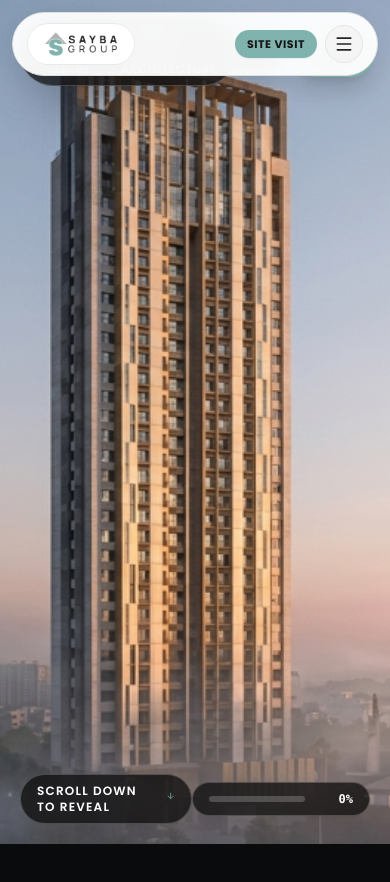
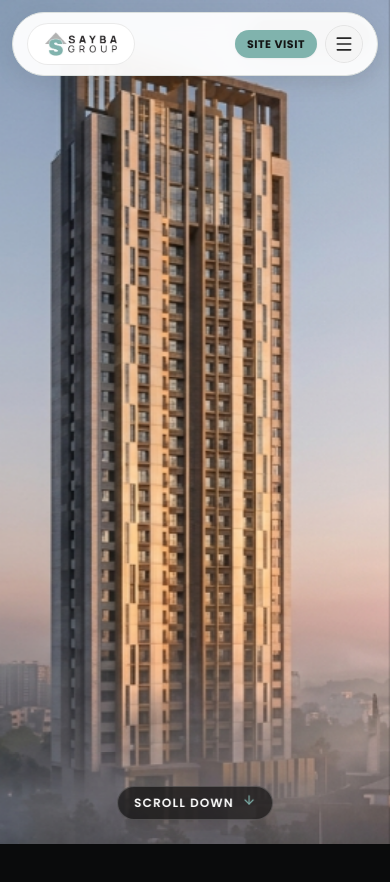
Before and after one commit to Denil980/sayba-group, a React (Vite) app: page / in a window 390 px wide. Shown: the top 882 px of the page. Built offline with nearby package versions, Linux system fonts and the light colour scheme; a web font is replaced by a local one.

Commit message:
Create clean scroll reveal: authentic tower with ultra-HD logo rising from ground to center

```diff
--- a/src/components/cinematic/TowerLogoCinematicReveal.tsx
+++ b/src/components/cinematic/TowerLogoCinematicReveal.tsx
@@ -1,7 +1,7 @@
-import React, { useRef, useState, useEffect, useMemo } from 'react';
+import React, { useRef, useState, useEffect } from 'react';
 import gsap from 'gsap';
 import { ScrollTrigger } from 'gsap/ScrollTrigger';
-import { ArrowDown, Play, Pause, RotateCcw } from 'lucide-react';
+import { ArrowDown } from 'lucide-react';
 
 if (typeof window !== 'undefined') {
   gsap.registerPlugin(ScrollTrigger);
@@ -18,14 +18,9 @@ export const TowerLogoCinematicReveal: React.FC<TowerLogoCinematicRevealProps> =
 }) => {
   const containerRef = useRef<HTMLDivElement>(null);
   const [scrollProgress, setScrollProgress] = useState(0);
-  const [isAutoPlaying, setIsAutoPlaying] = useState(false);
   const [prefersReducedMotion, setPrefersReducedMotion] = useState(false);
-  const [mousePos, setMousePos] = useState({ x: 0, y: 0 });
 
-  const isAutoPlayingRef = useRef(isAutoPlaying);
-  isAutoPlayingRef.current = isAutoPlaying;
-
-  // 1. Detect reduced motion preference
+  // 1. Reduced motion preference
   useEffect(() => {
     const motionQuery = window.matchMedia('(prefers-reduced-motion: reduce)');
     setPrefersReducedMotion(motionQuery.matches);
@@ -34,11 +29,11 @@ export const TowerLogoCinematicReveal: React.FC<TowerLogoCinematicRevealProps> =
     return () => motionQuery.removeEventListener('change', handler);
   }, []);
 
-  // 2. Preload all essential assets
+  // 2. Preload assets
   useEffect(() => {
     const images = [
       '/assets/cinematic/start-tower.png',
-      '/assets/cinematic/tower-foreground-mask.png',
+      '/assets/sayba-logo-ultra-hd.png',
     ];
     images.forEach((src) => {
       const img = new Image();
@@ -46,18 +41,7 @@ export const TowerLogoCinematicReveal: React.FC<TowerLogoCinematicRevealProps> =
     });
   }, []);
 
-  // 3. Subtle architectural camera perspective parallax
-  useEffect(() => {
-    const handleMouseMove = (e: MouseEvent) => {
-      const x = (e.clientX / window.innerWidth - 0.5) * 12;
-      const y = (e.clientY / window.innerHeight - 0.5) * 8;
-      setMousePos({ x, y });
-    };
-    window.addEventListener('mousemove', handleMouseMove, { passive: true });
-    return () => window.removeEventListener('mousemove', handleMouseMove);
-  }, []);
-
-  // 4. GSAP ScrollTrigger Setup
+  // 3. GSAP ScrollTrigger setup
   useEffect(() => {
     if (prefersReducedMotion || !containerRef.current) return;
 
@@ -66,11 +50,9 @@ export const TowerLogoCinematicReveal: React.FC<TowerLogoCinematicRevealProps> =
         trigger: containerRef.current,
         start: 'top top',
         end: 'bottom bottom',
-        scrub: 0.65, // Smooth scrubbed response
+        scrub: 0.6, // Silky smooth response
         onUpdate: (self) => {
-          if (!isAutoPlayingRef.current) {
           setScrollProgress(self.progress);
-          }
         },
       });
     }, containerRef);
@@ -78,91 +60,25 @@ export const TowerLogoCinematicReveal: React.FC<TowerLogoCinematicRevealProps> =
     return () => ctx.revert();
   }, [prefersReducedMotion]);
 
-  // 5. Automated Exact 10-Second Cinematic Playback
-  useEffect(() => {
-    if (!isAutoPlaying) return;
-
-    const startTime = performance.now();
-    const duration = 10000; // Exactly 10.0 seconds
-    const startProgress = scrollProgress >= 0.99 ? 0 : scrollProgress;
-    let animFrame: number;
-
-    const tick = (now: number) => {
-      const elapsed = now - startTime;
-      const t = Math.min(1, elapsed / duration);
-      // Smooth cinematic easeInOut curve
-      const eased =
-        t < 0.5 ? 2 * t * t : 1 - Math.pow(-2 * t + 2, 2) / 2;
-      const newProgress = startProgress + (1 - startProgress) * eased;
-      setScrollProgress(newProgress);
-
-      if (t < 1) {
-        animFrame = requestAnimationFrame(tick);
-      } else {
-        setIsAutoPlaying(false);
-      }
-    };
-
-    animFrame = requestAnimationFrame(tick);
-    return () => cancelAnimationFrame(animFrame);
-  }, [isAutoPlaying]);
-
-  // 6. Kinematic Calculations for the 10-Second Reveal
-  // Pacing:
-  // 0–2s (0.00 – 0.20): Opening shot - tower centered, logo hidden
-  // 2–4s (0.20 – 0.40): Anticipation - camera pushes forward, horizon glow begins
-  // 4–7s (0.40 – 0.70): Giant logo rises vertically from ground behind building
-  // 7–9s (0.70 – 0.90): Full reveal - complete logo visible behind tower in dramatic sky
-  // 9–10s (0.90 – 1.00): Final hold - stable composition holding on tower & giant logo
+  // 4. Logo Kinematics: Ground (bottom) -> Center of screen
   const p = scrollProgress;
   const clamp01 = (v: number) => Math.max(0, Math.min(1, v));
 
-  // Camera forward push and upward tilt (One continuous cinematic motion)
-  const cameraScale = 1.0 + clamp01(p) * 0.085;
-  const cameraTranslateY = clamp01(p) * -3.2;
+  // Camera subtle push-in (very restrained and realistic)
+  const cameraScale = 1.0 + clamp01(p) * 0.05;
 
-  // Horizon anticipatory glow (emerges at 2-4s)
-  const horizonGlowOpacity = clamp01((p - 0.18) / 0.4);
+  // Logo rises from bottom (ground) to the center/middle-top of the screen
+  // - Starts at translateY: 75vh (bottom of screen)
+  // - Ascends smoothly to translateY: 0vh (center of screen) by p = 0.72
+  // - Holds in the center through p = 1.0
+  const progressToCenter = clamp01(p / 0.72);
+  // Cubic ease-out curve for natural, elegant rise
+  const easedRise = 1 - Math.pow(1 - progressToCenter, 3);
+  const logoTranslateY = (1 - easedRise) * 75; // in vh
+  const logoOpacity = clamp01(p * 3.5); // fades in smoothly from the bottom
+  const logoScale = 0.9 + easedRise * 0.15; // scales from 0.9 to 1.05 for big, bold presence
 
-  // Exact Second Timer (0.0s to 10.0s)
-  const currentSeconds = (p * 10).toFixed(1);
-
-  // Stage narrative description
-  const currentStage = useMemo(() => {
-    if (p < 0.2) {
-      return {
-        phase: '01 / OPENING SHOT (0–2s)',
-        title: 'Original Skyline Architecture',
-        sub: 'Tower centered beneath calm morning sky',
-      };
-    } else if (p < 0.4) {
-      return {
-        phase: '02 / ANTICIPATION (2–4s)',
-        title: 'Dawn Radiance & Anticipation',
-        sub: 'Warm golden sunlight emerges along horizon',
-      };
-    } else if (p < 0.7) {
-      return {
-        phase: '03 / ARCHITECTURAL APPROACH (4–7s)',
-        title: 'Ascending Horizon Perspective',
-        sub: 'Cinematic forward camera motion toward the tower',
-      };
-    } else if (p < 0.9) {
-      return {
-        phase: '04 / GOLDEN SUNRISE (7–9s)',
-        title: 'Dramatic Skyline Reveal',
-        sub: 'Tower framed against golden sunrise clouds',
-      };
-    } else {
-      return {
-        phase: '05 / FINAL HOLD (9–10s)',
-        title: 'Sayba Group',
-        sub: 'Building Better Tomorrows',
-      };
-    }
-  }, [p]);
-
-  // Handle Skip to Content
+  // Handle Skip
   const handleSkip = () => {
     if (onComplete) {
       onComplete();
@@ -179,144 +95,82 @@ export const TowerLogoCinematicReveal: React.FC<TowerLogoCinematicRevealProps> =
     <div
       ref={containerRef}
       className={`relative w-full ${
-        standalone ? 'h-screen' : 'h-[460vh] sm:h-[540vh]'
+        standalone ? 'h-screen' : 'h-[230vh] sm:h-[260vh]'
       } bg-[#0A0B0C]`}
     >
       {/* Sticky 100vh Fullscreen Viewport */}
       <div className="sticky top-0 h-screen w-full overflow-hidden select-none bg-[#0A0B0C]">
-        {/* Parallax Camera Container */}
+        {/* ========================================================
+            1. TOWER BACKGROUND (Just the genuine building photograph)
+            ======================================================== */}
         <div
-          className="relative w-full h-full will-change-transform"
+          className="absolute inset-0 w-full h-full will-change-transform z-0"
           style={{
-            transform: `scale(${cameraScale}) translateY(${cameraTranslateY}%) translate3d(${mousePos.x * 0.25}px, ${mousePos.y * 0.25}px, 0)`,
-            transition: 'transform 0.08s linear',
+            transform: `scale(${cameraScale})`,
+            transition: 'transform 0.1s linear',
           }}
         >
-          {/* ========================================================
-              LAYER 1 (BACKGROUND): Distant Sky & Atmosphere
-              ======================================================== */}
-          {/* Base Morning Sky (Start Image Sky) */}
-          <div className="absolute inset-0 w-full h-full z-0">
           <img
             src="/assets/cinematic/start-tower.png"
-              alt="Sayba Morning Skyline"
+            alt="Sayba Tower Architecture"
             className="w-full h-full object-cover object-center"
             loading="eager"
           />
+          {/* Subtle natural vignette to enhance contrast and focus */}
+          <div className="absolute inset-0 bg-radial from-transparent via-black/15 to-black/45 pointer-events-none" />
         </div>
 
+        {/* ========================================================
+            2. THE LOGO (Appears from ground to center, big, clear, nice)
+            ======================================================== */}
+        <div className="absolute inset-0 flex items-center justify-center pointer-events-none z-20 px-4 sm:px-8">
+          <div
+            className="relative w-[90vw] max-w-xl sm:max-w-2xl md:max-w-3xl lg:max-w-4xl flex items-center justify-center will-change-transform"
+            style={{
+              transform: `translateY(${logoTranslateY}vh) scale(${logoScale})`,
+              opacity: prefersReducedMotion ? 1 : logoOpacity,
+              transition: 'transform 0.08s linear, opacity 0.15s ease-out',
+            }}
+          >
+            {/* Luminous luxury ambient backlight so dark letters and teal monogram pop with crystal clarity */}
+            <div className="absolute -inset-10 sm:-inset-16 bg-radial from-white/75 via-white/35 to-transparent blur-3xl rounded-full pointer-events-none" />
+            <div className="absolute -inset-4 sm:-inset-8 bg-white/20 backdrop-blur-md rounded-3xl border border-white/30 shadow-[0_20px_60px_rgba(0,0,0,0.35)] pointer-events-none" />
 
-          {/* Volumetric Horizon Sunlight Glow (Anticipation 2–4s) */}
-          <div
-            className="absolute bottom-[22%] left-1/2 -translate-x-1/2 w-[85vw] max-w-5xl h-[35vh] rounded-full bg-gradient-to-t from-[#FFA726]/30 via-[#FFE082]/20 to-transparent blur-3xl z-[3] pointer-events-none transition-opacity duration-500"
-            style={{ opacity: horizonGlowOpacity }}
-          />
-
-
-          {/* ========================================================
-              LAYER 3 (FOREGROUND): Precision Tower & Cityscape Mask
-              Physically OCCLUDES the logo wherever they overlap
-              ======================================================== */}
-          <div className="absolute inset-0 w-full h-full z-[10] pointer-events-none">
+            {/* Authentic, Ultra-Clear SAYBA GROUP Brand Mark */}
             <img
-              src="/assets/cinematic/tower-foreground-mask.png"
-              alt="Sayba Tower Foreground Occlusion"
-              className="w-full h-full object-cover object-center"
+              src="/assets/sayba-logo-ultra-hd.png"
+              srcSet="/assets/sayba-logo-ultra-hd.png 1x, /assets/sayba-logo-ultra-hd.png 2x"
+              alt="SAYBA GROUP"
+              className="relative z-10 w-full h-auto object-contain drop-shadow-[0_15px_35px_rgba(0,0,0,0.45)] filter brightness-[1.03] contrast-[1.06]"
               loading="eager"
             />
           </div>
         </div>
 
         {/* ========================================================
-            DISCRETE CINEMATIC CONTROLS (Corner-Docked, Zero Clutter)
+            3. DISCREET CONTROLS (Zero clutter, just skip and scroll hint)
             ======================================================== */}
-        {/* Top Control Bar */}
-        <div className="absolute top-0 left-0 right-0 z-30 pointer-events-none p-5 sm:p-7 flex items-center justify-between">
-          {/* Phase & Timecode Badge */}
-          <div className="pointer-events-auto flex items-center gap-3 bg-black/65 backdrop-blur-xl px-4 py-2 rounded-full border border-white/20 text-white shadow-2xl">
-            <span className="w-2.5 h-2.5 rounded-full bg-[#80B3AD] shadow-[0_0_8px_#80B3AD]" />
-            <span className="text-xs font-mono text-[#80B3AD] font-bold">
-              {currentSeconds}s / 10.0s
-            </span>
-            <span className="text-xs text-white/30">|</span>
-            <span className="text-xs uppercase tracking-wider font-semibold text-white">
-              {currentStage.title}
-            </span>
-          </div>
-
-          {/* Action Buttons */}
-          <div className="pointer-events-auto flex items-center gap-2">
-            {/* 10-Second Auto-Play Button */}
-            <button
-              type="button"
-              onClick={() => setIsAutoPlaying(!isAutoPlaying)}
-              className="flex items-center gap-2 bg-black/65 hover:bg-black/90 backdrop-blur-xl px-4 py-2 rounded-full border border-white/20 hover:border-[#80B3AD] text-white text-xs font-semibold tracking-wider uppercase transition-all cursor-pointer shadow-xl active:scale-95"
-              title={isAutoPlaying ? 'Pause 10s Reveal' : 'Play 10-Second Cinematic Reveal'}
-            >
-              {isAutoPlaying ? (
-                <>
-                  <Pause className="w-3.5 h-3.5 text-[#80B3AD]" />
-                  <span className="hidden sm:inline">Pause</span>
-                </>
-              ) : (
-                <>
-                  <Play className="w-3.5 h-3.5 text-[#80B3AD] fill-[#80B3AD]" />
-                  <span className="hidden sm:inline">Play 10s Reveal</span>
-                </>
-              )}
-            </button>
-
-            {/* Restart Button */}
-            {p >= 0.95 && (
-              <button
-                type="button"
-                onClick={() => {
-                  setScrollProgress(0);
-                  setIsAutoPlaying(true);
-                }}
-                className="flex items-center gap-1.5 bg-black/65 hover:bg-black/90 backdrop-blur-xl px-3.5 py-2 rounded-full border border-white/20 text-white text-xs transition-all cursor-pointer shadow-xl active:scale-95"
-                title="Replay 10s Reveal"
-              >
-                <RotateCcw className="w-3.5 h-3.5 text-[#80B3AD]" />
-              </button>
-            )}
-
-            {/* Skip to Content Button */}
+        {/* Top Right Skip Button */}
         {!standalone && (
+          <div className="absolute top-0 right-0 z-30 p-5 sm:p-7 pointer-events-auto">
             <button
               type="button"
               onClick={handleSkip}
-                className="bg-[#80B3AD] hover:bg-[#609A93] text-[#0A0B0C] px-5 py-2 rounded-full font-bold text-xs uppercase tracking-widest transition-all cursor-pointer shadow-xl active:scale-95"
+              className="bg-black/60 hover:bg-black/85 backdrop-blur-xl border border-white/20 hover:border-[#80B3AD] text-white px-5 py-2 rounded-full font-bold text-xs uppercase tracking-widest transition-all cursor-pointer shadow-xl active:scale-95"
             >
               Skip Intro
             </button>
+          </div>
         )}
-          </div>
-        </div>
 
-        {/* Bottom Control Bar */}
-        <div className="absolute bottom-0 left-0 right-0 z-30 pointer-events-none p-5 sm:p-7 flex items-center justify-between">
-          {/* Scroll Down Prompt */}
+        {/* Bottom Scroll Prompt (fades away as logo reaches center) */}
         <div
-            className={`pointer-events-auto flex items-center gap-2.5 bg-black/65 backdrop-blur-xl px-4 py-2 rounded-full border border-white/20 text-white text-xs tracking-widest uppercase font-semibold transition-opacity duration-500 shadow-2xl ${
-              p > 0.08 && !isAutoPlaying ? 'opacity-30 hover:opacity-100' : 'opacity-100'
-            }`}
+          className="absolute bottom-6 sm:bottom-8 left-1/2 -translate-x-1/2 z-30 pointer-events-none transition-opacity duration-500"
+          style={{ opacity: p > 0.4 ? 0 : 1 }}
         >
-            <span>{isAutoPlaying ? 'Playing 10s reveal' : 'Scroll down to reveal'}</span>
+          <div className="flex items-center gap-2 bg-black/60 backdrop-blur-xl px-4 py-2 rounded-full border border-white/20 text-white text-xs tracking-widest uppercase font-semibold shadow-xl">
+            <span>Scroll down</span>
             <ArrowDown className="w-3.5 h-3.5 text-[#80B3AD] animate-bounce" />
-          </div>
-
-          {/* Timeline Progress Bar */}
-          <div className="flex items-center gap-3 bg-black/65 backdrop-blur-xl px-4 py-2 rounded-full border border-white/20 shadow-xl">
-            <div className="w-24 sm:w-32 h-1.5 bg-white/20 rounded-full overflow-hidden">
-              <div
-                className="h-full bg-gradient-to-r from-[#609A93] to-[#80B3AD] transition-all duration-150 rounded-full shadow-[0_0_8px_#80B3AD]"
-                style={{ width: `${Math.round(p * 100)}%` }}
-              />
-            </div>
-            <span className="text-xs font-mono font-bold text-white w-9 text-right">
-              {Math.round(p * 100)}%
-            </span>
           </div>
         </div>
       </div>
```
Also changed, not shown: public/assets/sayba-logo-ultra-hd.png (added). Lines whose indentation alone changed are shown as unchanged.
